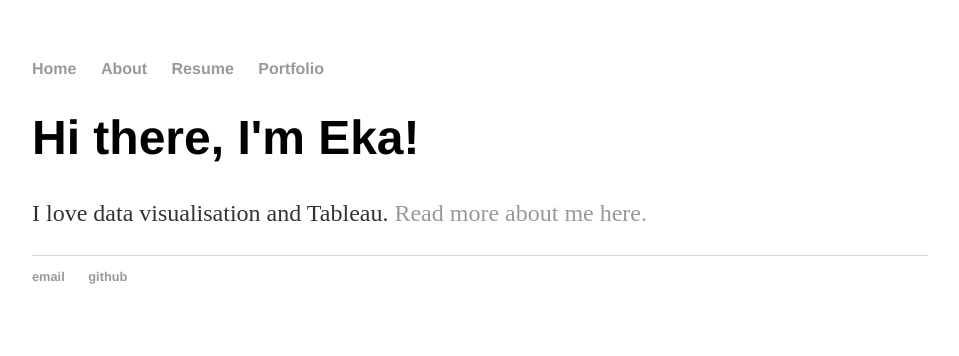
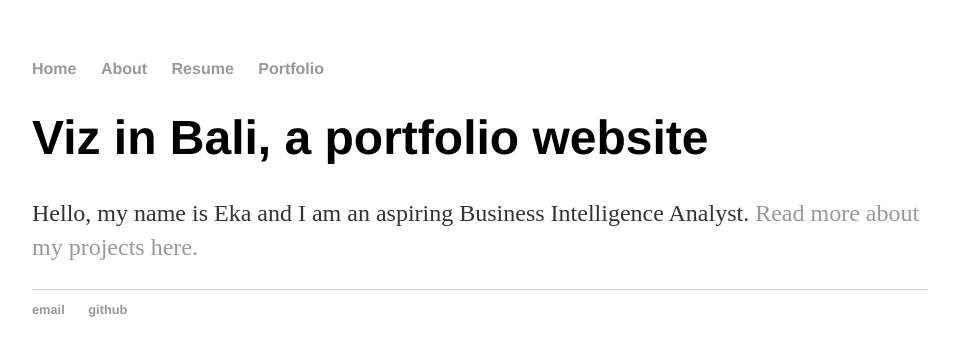
Before and after one commit to idasbrt/idasbrt.github.io, a Jekyll site: the page built from index.html, in a window 1280 px wide. Shown: the top 356 px of the page, without its empty margins (160-1119 px from the left). Built offline with Jekyll 4.4.1, drawn with Linux system fonts in a browser that asks for light colours.

Commit message:
Customise front page

```diff
--- a/index.html
+++ b/index.html
@@ -3,6 +3,6 @@ layout: default
 title: Viz in Bali
 ---
 <div class="blurb">
-    <h1>Hi there, I'm Eka!</h1>
-	<p>I love data visualisation and Tableau. <a href="/about">Read more about me here.</a></p>
+    <h1>Viz in Bali, a portfolio website</h1>
+	<p>Hello, my name is Eka and I am an aspiring Business Intelligence Analyst. <a href="/portfolio">Read more about my projects here.</a></p>
 </div><!-- /.blurb -->
```
